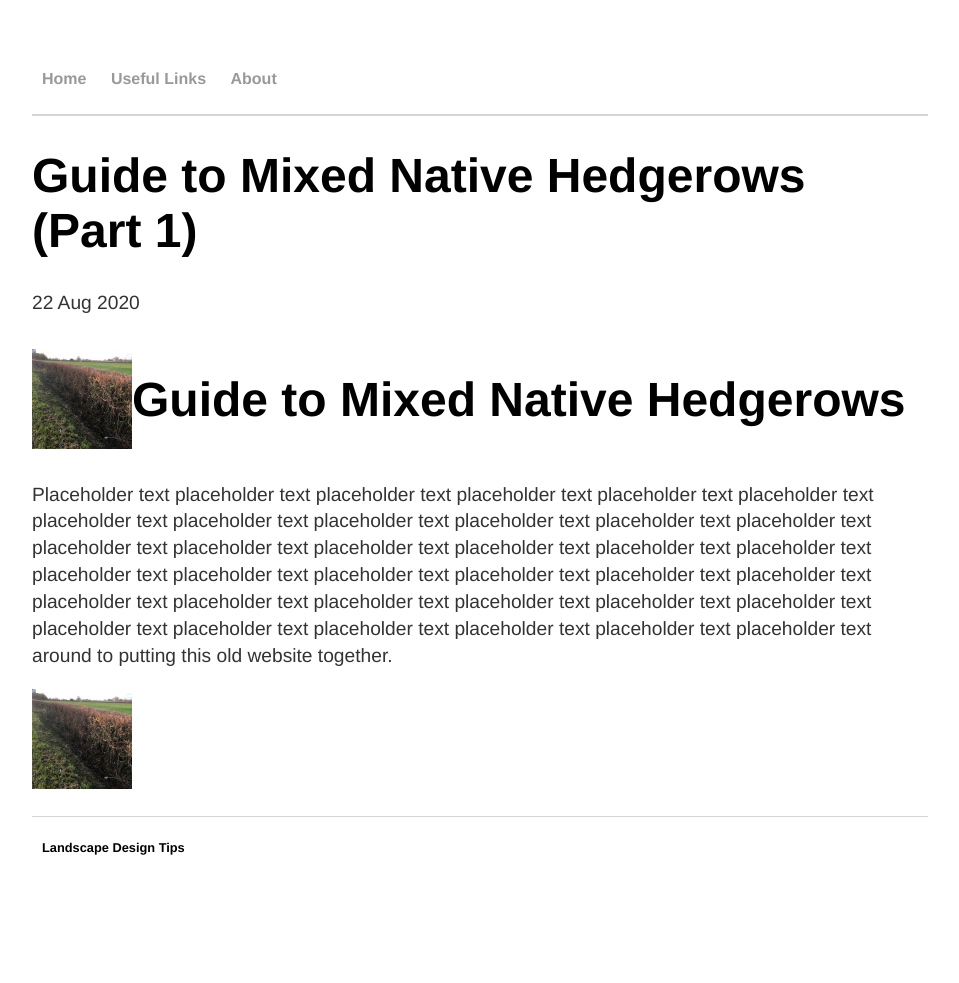
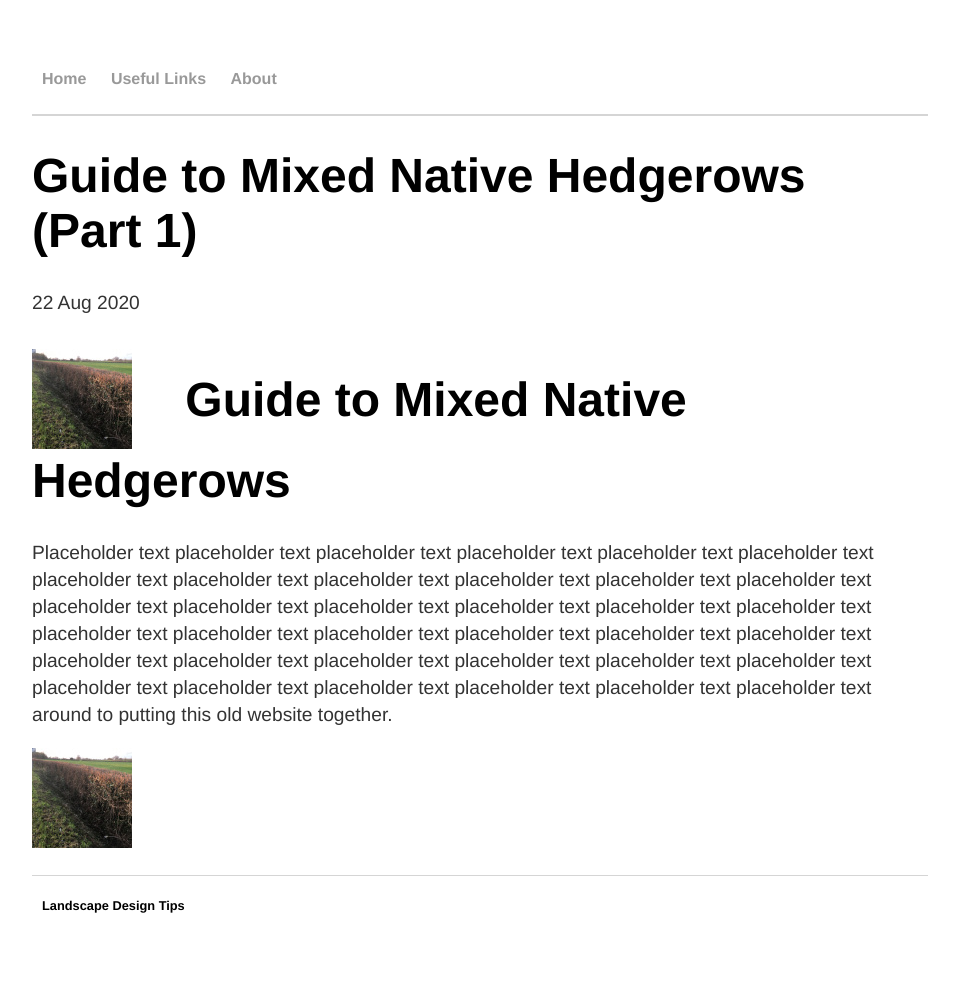
Before and after one commit to Quixoty/ORIG, a Jekyll site: the page built from _posts/2020-08-22-Guide to mixed native hedgerows (part 1).md, in a window 1280 px wide. Shown: the whole page, without its empty margins (160-1119 px from the left). Built offline with Jekyll 4.4.1, drawn with Linux system fonts in a browser that asks for light colours; before the commit the page ends 925 px from its top, so only the background shows below that.

Commit message:
Update 2020-08-22-Guide to mixed native hedgerows (part 1).md

```diff
--- a/_posts/2020-08-22-Guide to mixed native hedgerows (part 1).md
+++ b/_posts/2020-08-22-Guide to mixed native hedgerows (part 1).md
@@ -6,7 +6,7 @@ title: "Guide to Mixed Native Hedgerows (Part 1)"
 
 date: 2020-08-22
 ---
-<h1><img src="/assets/images/nativehedge1-100.JPG" style="vertical-align: middle;" width="100px"/><span style="vertical-align: middle;">Guide to Mixed Native Hedgerows</span></h1>
+<h1><img src="/assets/images/nativehedge1-100.JPG" style="vertical-align: middle;" width="100px"/><span style="vertical-align: middle;">&nbsp;&nbsp;&nbsp; Guide to Mixed Native Hedgerows</span></h1>
 
 Placeholder text placeholder text placeholder text placeholder text placeholder text placeholder text placeholder text placeholder text placeholder text placeholder text placeholder text placeholder text placeholder text placeholder text placeholder text placeholder text placeholder text placeholder text placeholder text placeholder text placeholder text placeholder text placeholder text placeholder text placeholder text placeholder text placeholder text placeholder text placeholder text placeholder text placeholder text placeholder text placeholder text placeholder text placeholder text placeholder text around to putting this old website together.
 
```
